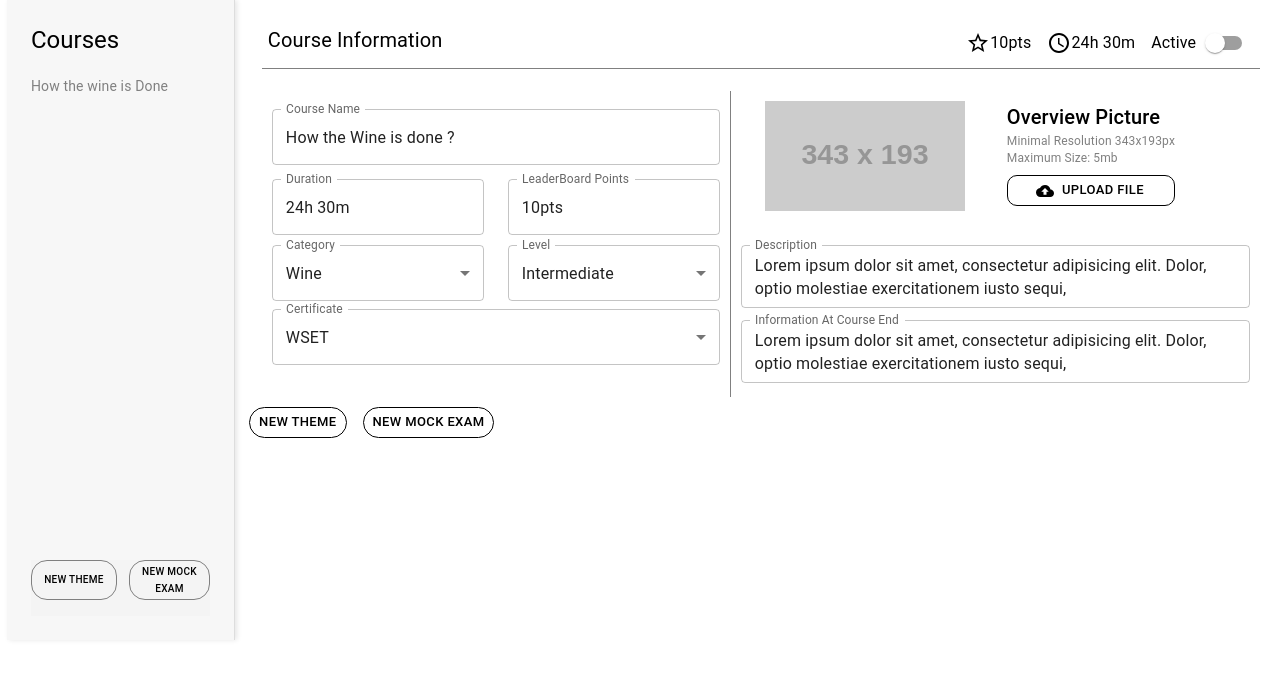
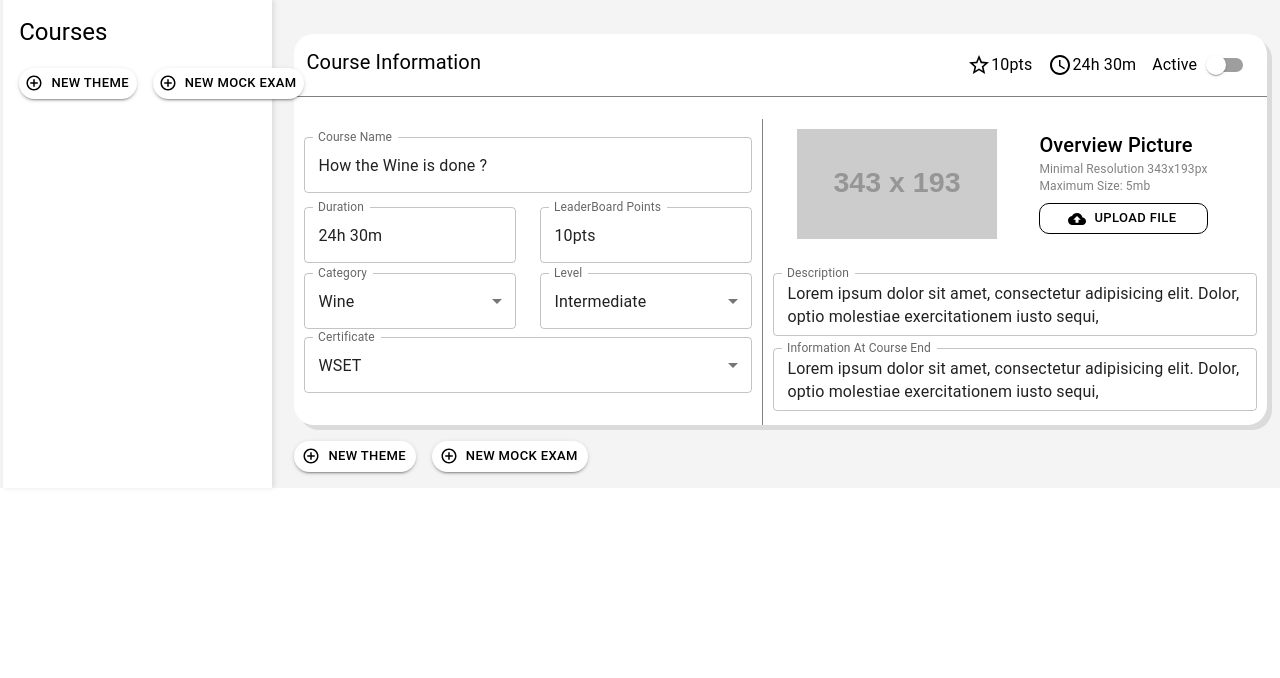
Before and after one commit to pandeytanish/course-app, a React (Create React App) app: page / in a window 1280 px wide. Shown: the top 678 px of the page. Built offline with nearby package versions, Linux system fonts and the light colour scheme.

Commit message:
lesson delete

```diff
--- a/src/Components/CourseInformation.tsx
+++ b/src/Components/CourseInformation.tsx
@@ -1,18 +1,20 @@
-import { Box, Button, CardMedia, FormControl, Grid, InputLabel, MenuItem, Select, Stack, TextField, Typography, styled } from '@mui/material'
+import { Box, Button, CardMedia, Divider, FormControl, Grid, InputLabel, MenuItem, Select, Stack, TextField, Typography, styled } from '@mui/material'
 import { ChangeEvent, Component } from 'react'
 import Switch from '@mui/material/Switch';
 import CloudUploadIcon from '@mui/icons-material/CloudUpload';
 import StarOutlineIcon from '@mui/icons-material/StarOutline';
 import AccessTimeIcon from '@mui/icons-material/AccessTime';
-import Theme1 from './Theme1';
-import Lesson1 from './Lesson1';
+import AddCircleOutlineOutlinedIcon from "@mui/icons-material/AddCircleOutlineOutlined";
+import Theme1 from './Theme';
+import Lesson1 from './Lesson';
 
 
 
 interface Props {
-  handleAddData: () => void;
-  handleLesson: (id: number) => void;
+  handleAddTheme: () => void;
+  handleAddLesson: (id: number) => void;
   handleDeleteTheme: (id: number) => void;
+  handleDeleteLesson: (themeId: number, lessonIndex: number) => void;
   ThemeData: theme[]
 
 }
@@ -57,24 +59,29 @@ constructor(props : Props){
 }
 
   render() {
-    const {handleAddData , ThemeData, handleLesson ,handleDeleteTheme} = this.props
+    const {handleAddTheme , ThemeData, handleAddLesson ,handleDeleteTheme, handleDeleteLesson} = this.props
     return (
-      <Box>
-           <Box>
+      <Box sx={{width : '78vw'}}>
+           <Box sx={{height : 'auto', padding : '1rem'}}>
         <Box sx={{
           height: 'auto',
-          width: {xs : '100vw', lg : '80vw'} ,
+          width: {xs : '100vw', lg : '76vw'} ,
           display: 'flex',
           flexDirection: { xs: 'column', lg: 'column' },
           alignItems: 'center',
           marginTop: '18px',
-          backgroundColor: 'white'
+          backgroundColor: 'white' ,
+          // border : '1px solid green',
+          borderRadius : '20px',
+          boxShadow: '5px 5px  rgba(0,0,0,0.1)'
+
         }}>
+
           <Box sx={{
             height: 'auto',
-            width: {xs : '100vw', lg : '78vw'},
-            backgroundColor: 'white',
-            borderRadius: '10px',
+            width: {xs : '100vw', lg : '76vw'},
+            backgroundColor: 'transparent',
+            // borderRadius: '10px',
             marginBottom: '10px'
           }}>
             <Box sx={{
@@ -83,7 +90,7 @@ constructor(props : Props){
               flexDirection: { xs: 'row', sm: 'row' },
               justifyContent: 'space-between',
               borderBottom: '1px solid gray',
-              padding: '6px',
+              padding: '12px',
               marginBottom: '12px' ,
               fontSize : {xs : '10px'}
             }}>
@@ -92,7 +99,8 @@ constructor(props : Props){
                 display: 'flex',
                 flexDirection: { xs: 'column', sm: 'row' },
                 alignItems: 'center',
-                gap: '16px'
+                gap: '16px' ,
+
               }}>
                 <Stack direction="row" spacing={2} alignItems="center">
                   <Stack direction="row" alignItems="center">
@@ -116,8 +124,9 @@ constructor(props : Props){
             display: 'flex',
             flexDirection: { xs: 'column', lg: 'row' },
             justifyContent: 'space-between' ,
-            width: {xs : '100vw', lg : '78vw'},
-            backgroundColor : 'white'
+            width: {xs : '100vw', lg : '76vw'},
+            backgroundColor : 'transparent',
+            borderRadius : '20px'
           }}>
             <Box sx={{
               width: {xs : '100vw', lg : '35vw'},
@@ -217,23 +226,29 @@ constructor(props : Props){
         <Box>
           {ThemeData.map((theme, theme_index) => (
             <div key={theme_index}>
-              <Theme1 handleLesson={handleLesson} handleDeleteTheme={handleDeleteTheme}  theme_index={theme_index} />
+              <Theme1 handleAddLesson={handleAddLesson} handleDeleteTheme={handleDeleteTheme}  theme_index={theme_index} />
               <Box>
                 {theme.LessonData.map((lessonData, lesson_index) => (
-                  <Lesson1 key={lesson_index}  theme_index={theme_index} lesson_index={lesson_index} />
+                  <Lesson1 handleDeleteLesson={handleDeleteLesson} key={lesson_index}  theme_index={theme_index} lesson_index={lesson_index} />
                 ))}
                 <Stack sx={{marginLeft : '2rem'}} spacing={4} direction='row'>
-                  <Button size='small' sx={{ borderColor: 'black', color: 'black', borderRadius: '16px', marginLeft: '10px' }} variant='outlined' onClick={() => handleLesson(theme_index)}>New Lesson</Button>
-                  <Button size='small' sx={{ borderColor: 'black', color: 'black', borderRadius: '16px', marginLeft: '10px' }} variant='outlined'>Add Quiz</Button>
-                  <Button size='small' sx={{ borderColor: 'black', color: 'black', borderRadius: '16px', marginLeft: '10px' }} variant='outlined'>Add FlashCard</Button>
+                  <Button size="small" variant="contained" sx={{color: "black",bgcolor: "white",borderRadius: '20px'}}
+                    startIcon={<AddCircleOutlineOutlinedIcon />}   onClick={() => handleAddLesson(theme_index)}>New Lesson</Button>
+                  <Button size="small" variant="contained" sx={{color: "black",bgcolor: "white",borderRadius: '20px'}}
+                    startIcon={<AddCircleOutlineOutlinedIcon />}  >Add Quiz</Button>
+                  <Button size="small" variant="contained" sx={{color: "black",bgcolor: "white",borderRadius: '20px'}}
+                    startIcon={<AddCircleOutlineOutlinedIcon />} >Add FlashCard</Button>
+
                 </Stack>
               </Box>
             </div>
           ))}
         </Box>
-        <Stack sx={{marginTop : '10px'}} direction='row' spacing={2}>
-        <Button size='small' sx={{ borderColor: 'black', color: 'black', borderRadius: '16px', marginLeft: '10px' }} variant='outlined' onClick={handleAddData}>New Theme</Button>
-        <Button size='small' sx={{ borderColor: 'black', color: 'black', borderRadius: '16px', marginLeft: '10px' }} variant='outlined' >New Mock Exam</Button>
+        <Stack sx={{marginTop : '16px'}} direction='row' spacing={2}>
+        <Button size="small" variant="contained" sx={{color: "black",bgcolor: "white",borderRadius: '20px'}}
+         startIcon={<AddCircleOutlineOutlinedIcon />}onClick={handleAddTheme}>New Theme</Button>
+        <Button size="small" variant="contained" sx={{color: "black",bgcolor: "white",borderRadius: '20px'}}
+        startIcon={<AddCircleOutlineOutlinedIcon />} >New Mock Exam</Button>
         </Stack>
       </Box>
 
--- a/src/Components/Main.tsx
+++ b/src/Components/Main.tsx
@@ -29,7 +29,7 @@ export default class Main extends Component<{},State> {
             }
         }
     }
-    handleAddData = () => {
+    handleAddTheme = () => {
         const {ThemeData,DataFirst} = this.state
         this.setState({ThemeData:[...ThemeData,DataFirst]})
         console.log("Theme Added")
@@ -42,10 +42,11 @@ export default class Main extends Component<{},State> {
           return index !== id
         })
         this.setState({ThemeData:[...new_courses_themes]})
+        console.log(`theme ${id + 1} Deleted`)
       }
 
-      handleLesson = (id: number) => {
-        console.log("lesson function clicked")
+      handleAddLesson = (id: number) => {
+        console.log(`lesson added `)
         const { ThemeData, Lesson } = this.state;
 
         if (id >= 0 && id < ThemeData.length) {
@@ -57,18 +58,30 @@ export default class Main extends Component<{},State> {
         }
       }
 
-      // handleLesson = () => {
-      //   const {LessonData,Lesson} = this.state
-      //   this.setState({LessonData:[...LessonData,Lesson]})
-      //   console.log("Lesson Added")
-      // }
+      handleDeleteLesson = (themeId: number, lessonIndex: number) => {
+        console.log(`lesson ${lessonIndex + 1} in theme ${themeId + 1} deleted`);
+        const { ThemeData } = this.state;
+
+        if (themeId >= 0 && themeId < ThemeData.length) {
+          const updatedCourseThemes = [...ThemeData];
+          const updatedTheme = { ...updatedCourseThemes[themeId] };
+
+          if (lessonIndex >= 0 && lessonIndex < updatedTheme.LessonData.length) {
+            updatedTheme.LessonData.splice(lessonIndex, 1);
+            updatedCourseThemes[themeId] = updatedTheme;
+            this.setState({ ThemeData: updatedCourseThemes });
+          }
+        }
+      }
+
+
   render() {
     return (
       <>
-      {/* ,backgroundColor : '#f4f4f4 */}
-      <div style={ {display : 'flex', justifyContent : 'space-around', width : '100%'}}>
-      <SideBar handleLesson={this.handleLesson} handleAddData={this.handleAddData} ThemeData={this.state.ThemeData}/>
-      <CourseInformation handleDeleteTheme={this.handleDeleteTheme}  handleLesson={this.handleLesson} handleAddData={this.handleAddData}  ThemeData={this.state.ThemeData}  />
+
+      <div style={ {display : 'flex', justifyContent : 'space-around', width : '100%', backgroundColor : '#f4f4f4', }}>
+      <SideBar handleAddLesson={this.handleAddLesson} handleAddTheme={this.handleAddTheme} ThemeData={this.state.ThemeData}/>
+      <CourseInformation handleDeleteLesson={this.handleDeleteLesson} handleDeleteTheme={this.handleDeleteTheme}  handleAddLesson={this.handleAddLesson} handleAddTheme={this.handleAddTheme}  ThemeData={this.state.ThemeData}  />
 
       </div>
       </>
--- a/src/Components/SideBar.tsx
+++ b/src/Components/SideBar.tsx
@@ -1,159 +1,205 @@
-import { BottomNavigation, Box, Button, Stack, Typography } from '@mui/material';
-import { Component } from 'react';
+// import { BottomNavigation, Box, Button, Stack, Typography } from '@mui/material';
+// import { Component } from 'react';
+
+
+// interface Props {
+//     handleAddData: () => void;
+//     handleLesson: (id: number) => void;
+//     ThemeData: theme[]
+
+// }
+
+// interface theme {
+//     name: string
+//     LessonData: lesson[]
+// }
+
+// interface lesson {
+//     name: string
+// }
+
+// interface Course {
+//     id: number;
+//     name: string;
+//     info: string;
+// }
+
+// interface SideBarState {
+//     Theme2: Course[];
+//     openSections: {
+//         [key: string]: boolean;
+//     };
+// }
+// const Theme2 = [
+//     {
+//         id: 1,
+//         name: "Lesson 1",
+//         info: 'Preparing the Barrel'
+//     },
+//     {
+//         id: 2,
+//         name: "Lesson 2",
+//         info: 'How to Seal the barrel'
+//     },
+//     {
+//         id: 3,
+//         name: "Lesson3",
+//         info: 'Where to keep the wine'
+//     },
+//     {
+//         id: 4,
+//         name: "Flash Cards",
+//         info: 'Review the FlashCards'
+//     },
+//     {
+//         id: 5,
+//         name: "Quiz 1",
+//         info: 'Take Quiz'
+//     }
+// ];
+
+// export default class SideBar extends Component<Props, SideBarState> {
+//     constructor(props: Props) {
+//         super(props);
+//         this.state = {
+//             Theme2: Theme2,
+//             openSections: {
+//                 Theme1: false,
+//                 Theme2: false,
+//                 Theme3: false,
+//                 MockExam1: false
+//             }
+//         };
+//     }
+
+//     handleBox = (section: string) => {
+//         this.setState((prevState) => ({
+//             openSections: {
+//                 ...prevState.openSections,
+//                 [section]: !prevState.openSections[section]
+//             }
+//         }));
+//     };
+
+//     render() {
+//         const { openSections } = this.state;
+//         const { handleAddData, ThemeData, handleLesson } = this.props
+//         // console.log(AllData)
+
+//         return (
+//             <Box sx={{ p: 3, borderRight: '1px solid #ddd', width: '14vw', height: '74vh', display: { xs : 'none' , lg : 'flex'}, flexDirection: 'column', justifyContent: 'space-between', backgroundColor: '#f7f7f7', boxShadow: '2px 0 5px rgba(0,0,0,0.1)' }}>
+//                 <Box sx={{ textAlign: 'left', flex: 1 }}>
+//                     <Typography variant='h5' sx={{ marginBottom: '20px' }}>Courses</Typography>
+//                     <Typography sx={{ fontSize: '14px', color: 'gray', marginBottom: '10px' }} variant='body2'>How the wine is Done</Typography>
+
+//                     <Box sx={{ paddingLeft: '18px' }}>
+//                         {ThemeData.map((Data, index) => (
+//                             <>
+//                                 <Typography onClick={() => this.handleBox('Theme1')} variant='h6' sx={{ cursor: 'pointer', marginBottom: '10px', '&:hover': { color: 'primary.main' } }}>Theme {index + 1}</Typography>
+//                                 <Typography sx={{ fontSize: '14px', color: 'gray', marginBottom: '10px' }} variant='body2'>Planting A Grapes</Typography>
+//                                 {Data.LessonData.map((data,index) => (
+//                                     <Box>
+//                                         {openSections.Theme1 && (
+//                                             <Box sx={{ paddingLeft: '16px', marginBottom: '10px' }}>
+//                                                 <Stack spacing={1}>
+//                                                     <Typography variant='h6'>Lesson  {index + 1}</Typography>
+//                                                     <Typography sx={{ fontSize: '14px', color: 'grey' }} variant='body2'>Introduction to Planting</Typography>
+//                                                 </Stack>
+//                                             </Box>
+//                                         )}
+//                                     </Box>
+//                                 ))}
+
+
+//                             </>
+//                         ))}
+//                     </Box>
+//                 </Box>
+//                 <BottomNavigation sx={{ backgroundColor : '#f4f4f4'}}>
+//                     <Button onClick={handleAddData} sx={{ height: '40px', width: '120px', marginRight: '12px', fontSize: '10px',color:'black', borderColor : 'gray', borderRadius : '16px' }} size='small' variant='outlined'>New Theme</Button>
+//                     <Button  sx={{ height: '40px', width: '120px', fontSize: '10px',color:'black', borderColor : 'gray', borderRadius : '16px',padding : '2px' }} size='small' variant='outlined'>New Mock Exam</Button>
+//                 </BottomNavigation>
+//             </Box>
+//         );
+//     }
+// }
 
 
 
+import { BottomNavigation, Box, Button, Stack, Typography } from '@mui/material';
+import { Component } from 'react';
+import AddCircleOutlineOutlinedIcon from '@mui/icons-material/AddCircleOutlineOutlined';
+
 interface Props {
-    handleAddData: () => void;
-    handleLesson: (id: number) => void;
+    handleAddTheme: () => void;
+    handleAddLesson: (id: number) => void;
     ThemeData: theme[]
-
 }
 
 interface theme {
     name: string
     LessonData: lesson[]
 }
-
 interface lesson {
     name: string
 }
 
-interface Course {
-    id: number;
-    name: string;
-    info: string;
+interface SideBarState {
+    openSection: string | null;
 }
-
-interface SideBarState {
-    Theme2: Course[];
-    openSections: {
-        [key: string]: boolean;
-    };
-}
-const Theme2 = [
-    {
-        id: 1,
-        name: "Lesson 1",
-        info: 'Preparing the Barrel'
-    },
-    {
-        id: 2,
-        name: "Lesson 2",
-        info: 'How to Seal the barrel'
-    },
-    {
-        id: 3,
-        name: "Lesson3",
-        info: 'Where to keep the wine'
-    },
-    {
-        id: 4,
-        name: "Flash Cards",
-        info: 'Review the FlashCards'
-    },
-    {
-        id: 5,
-        name: "Quiz 1",
-        info: 'Take Quiz'
-    }
-];
 
 export default class SideBar extends Component<Props, SideBarState> {
     constructor(props: Props) {
         super(props);
         this.state = {
-            Theme2: Theme2,
-            openSections: {
-                Theme1: false,
-                Theme2: false,
-                Theme3: false,
-                MockExam1: false
-            }
+            openSection: null
         };
     }
 
     handleBox = (section: string) => {
         this.setState((prevState) => ({
-            openSections: {
-                ...prevState.openSections,
-                [section]: !prevState.openSections[section]
-            }
+            openSection: prevState.openSection === section ? null : section
         }));
     };
 
     render() {
-        const { openSections } = this.state;
-        const { handleAddData, ThemeData, handleLesson } = this.props
-        // console.log(AllData)
+        const { openSection } = this.state;
+        const { handleAddTheme, ThemeData, handleAddLesson } = this.props;
 
         return (
-            <Box sx={{ p: 3, borderRight: '1px solid #ddd', width: '14vw', height: '74vh', display: { xs : 'none' , lg : 'flex'}, flexDirection: 'column', justifyContent: 'space-between', backgroundColor: '#f7f7f7', boxShadow: '2px 0 5px rgba(0,0,0,0.1)' }}>
+            <Box sx={{height : 'auto',  width: '21vw', backgroundColor: 'white', boxShadow: '2px 0 5px rgba(0,0,0,0.1)'}}>
+            <Box sx={{ p: 2, width: '285px', display: { xs: 'none', lg: 'flex' }, flexDirection: 'column', justifyContent: 'space-between' }}>
                 <Box sx={{ textAlign: 'left', flex: 1 }}>
                     <Typography variant='h5' sx={{ marginBottom: '20px' }}>Courses</Typography>
-                    <Typography sx={{ fontSize: '14px', color: 'gray', marginBottom: '10px' }} variant='body2'>How the wine is Done</Typography>
+                    {/* <Typography sx={{ fontSize: '14px', color: 'gray', marginBottom: '10px' }} variant='body2'>How the wine is Done</Typography> */}
 
                     <Box sx={{ paddingLeft: '18px' }}>
                         {ThemeData.map((Data, index) => (
-                            <>
-                                <Typography onClick={() => this.handleBox('Theme1')} variant='h6' sx={{ cursor: 'pointer', marginBottom: '10px', '&:hover': { color: 'primary.main' } }}>Theme {index + 1}</Typography>
-                                <Typography sx={{ fontSize: '14px', color: 'gray', marginBottom: '10px' }} variant='body2'>Planting A Grapes</Typography>
-                                {Data.LessonData.map((data,index) => (
-                                    <Box>
-                                        {openSections.Theme1 && (
+                            <Box key={index}>
+                                <Typography onClick={() => this.handleBox(`Theme${index + 1}`)} variant='h6' sx={{ cursor: 'pointer', marginBottom: '10px', '&:hover': { color: 'primary.main' } }}>Theme {index + 1}</Typography>
+                                <Typography sx={{ fontSize: '14px', color: 'gray', marginBottom: '10px' }} variant='body2'>{Data.name}</Typography>
+                                {Data.LessonData.map((lesson, lessonIndex) => (
+                                    <Box key={lessonIndex}>
+                                        {openSection === `Theme${index + 1}` && (
                                             <Box sx={{ paddingLeft: '16px', marginBottom: '10px' }}>
                                                 <Stack spacing={1}>
-                                                    <Typography variant='h6'>Lesson  {index + 1}</Typography>
-                                                    <Typography sx={{ fontSize: '14px', color: 'grey' }} variant='body2'>Introduction to Planting</Typography>
+                                                    <Typography variant='h6'>Lesson {lessonIndex + 1}</Typography>
+                                                    <Typography sx={{ fontSize: '14px', color: 'grey' }} variant='body2'>{lesson.name}</Typography>
                                                 </Stack>
                                             </Box>
                                         )}
                                     </Box>
                                 ))}
-
-
-                            </>
+                            </Box>
                         ))}
-                        {/* <Typography onClick={() => this.handleBox('Theme2')} variant='h6' sx={{ cursor: 'pointer', marginBottom: '10px', '&:hover': { color: 'primary.main' } }}>Theme 2</Typography>
-                        <Typography sx={{ fontSize: '14px', color: 'gray', marginBottom: '10px' }} variant='body2'>Vintage</Typography>
-                        {openSections.Theme2 && (
-                            <Box sx={{ paddingLeft: '16px', marginBottom: '10px' }}>
-                                {this.state.Theme2.map(theme => (
-                                    <Stack key={theme.id} spacing={1}>
-                                        <Typography variant='h6'>{theme.name}</Typography>
-                                        <Typography sx={{ fontSize: '14px', color: 'grey' }} variant='body2'>{theme.info}</Typography>
-                                    </Stack>
-                                ))}
-                            </Box>
-                        )} */}
-
-                        {/* <Typography onClick={() => this.handleBox('Theme3')} variant='h6' sx={{ cursor: 'pointer', marginBottom: '10px', '&:hover': { color: 'primary.main' } }}>Theme 3</Typography>
-                        <Typography sx={{ fontSize: '14px', color: 'gray', marginBottom: '10px' }} variant='body2'>Description</Typography>
-                        {openSections.Theme3 && (
-                            <Box sx={{ paddingLeft: '16px', marginBottom: '10px' }}>
-                                <Stack spacing={1}>
-                                    <Typography variant='h6'>Lesson 1</Typography>
-                                    <Typography sx={{ fontSize: '14px', color: 'grey' }} variant='body2'>Details of Theme 3</Typography>
-                                </Stack>
-                            </Box>
-                        )} */}
-
-                        {/* {/* <Typography onClick={() => this.handleBox('MockExam1')} variant='h6' sx={{ cursor: 'pointer', marginBottom: '10px', '&:hover': { color: 'primary.main' } }}>Mock Exam 1</Typography>
-                        <Typography sx={{ fontSize: '14px', color: 'gray', marginBottom: '10px' }} variant='body2'>Description</Typography>
-                        {openSections.MockExam1 && (
-                            <Box sx={{ paddingLeft: '16px', marginBottom: '10px' }}>
-                                <Stack spacing={1}>
-                                    <Typography variant='h6'>Mock Exam 1 Details</Typography>
-                                    <Typography sx={{ fontSize: '14px', color: 'grey' }} variant='body2'>Description of Mock Exam 1</Typography>
-                                </Stack>
-                            </Box>
-                        )}  */}
                     </Box>
                 </Box>
-                <BottomNavigation sx={{ backgroundColor : '#f4f4f4'}}>
-                    <Button onClick={handleAddData} sx={{ height: '40px', width: '120px', marginRight: '12px', fontSize: '10px',color:'black', borderColor : 'gray', borderRadius : '16px' }} size='small' variant='outlined'>New Theme</Button>
-                    <Button  sx={{ height: '40px', width: '120px', fontSize: '10px',color:'black', borderColor : 'gray', borderRadius : '16px',padding : '2px' }} size='small' variant='outlined'>New Mock Exam</Button>
-                </BottomNavigation>
+                <Stack spacing={2} direction={'row'}>
+                <Button size='small' variant="contained" sx={{color:"black",bgcolor:"white",borderRadius:'20px', whiteSpace: 'nowrap' }} startIcon={<AddCircleOutlineOutlinedIcon/>} onClick={handleAddTheme} >New Theme</Button>
+                    <Button size='small' variant="contained" sx={{ color:"black", bgcolor:"white", borderRadius:'20px', whiteSpace: 'nowrap' }} startIcon={<AddCircleOutlineOutlinedIcon/>}>New Mock Exam</Button>
+                </Stack>
+
+            </Box>
             </Box>
         );
     }
```
Also changed, not shown: src/Components/Lesson.tsx (renamed from src/Components/Lesson1.tsx, +27 -17 lines), src/Components/Theme.tsx (renamed from src/Components/Theme1.tsx, +16 -8 lines).
